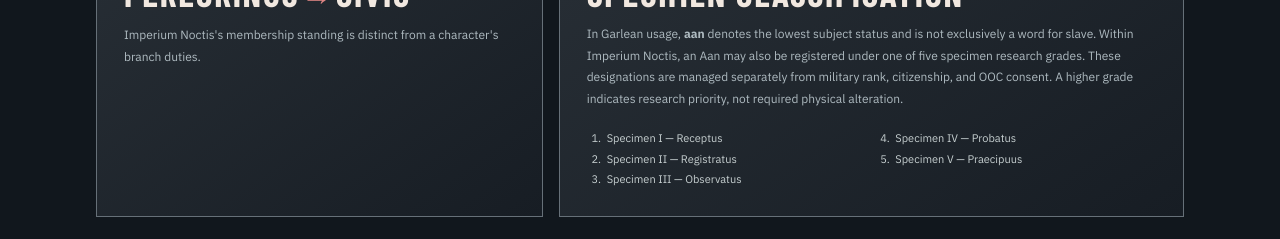
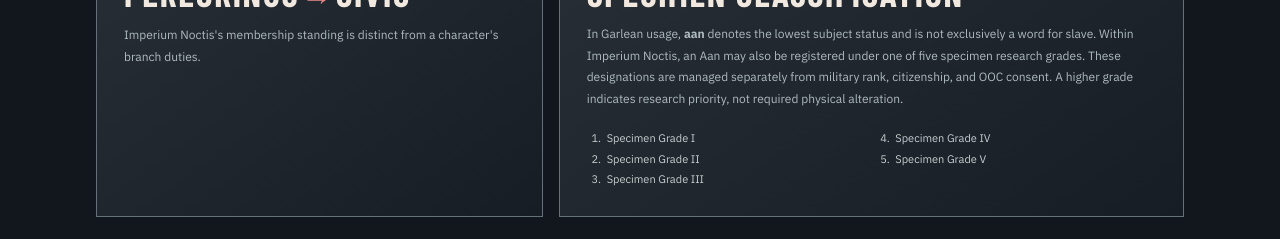
Before and after one commit to evelynrose20/eclipse-order-dashboard, a React (Vite) app: page / in a window 1280 px wide. Shown: the part 5800-6039 px from the top of the page. Built offline with nearby package versions, Linux system fonts and the light colour scheme; no server answers; a web font is replaced by a local one.

Commit message:
Remove invented specimen nomenclature from src/servitudeRanks.js

```diff
--- a/src/servitudeRanks.js
+++ b/src/servitudeRanks.js
@@ -1,9 +1,9 @@
 // Public five-grade specimen classification. Stable catalog codes retain compatibility.
 // The API remains authoritative for each character's current assignment.
 export const SERVITUDE_RANKS=Object.freeze([
- 'Specimen I — Receptus',
- 'Specimen II — Registratus',
- 'Specimen III — Observatus',
- 'Specimen IV — Probatus',
- 'Specimen V — Praecipuus'
+ 'Specimen Grade I',
+ 'Specimen Grade II',
+ 'Specimen Grade III',
+ 'Specimen Grade IV',
+ 'Specimen Grade V'
 ]);
```
